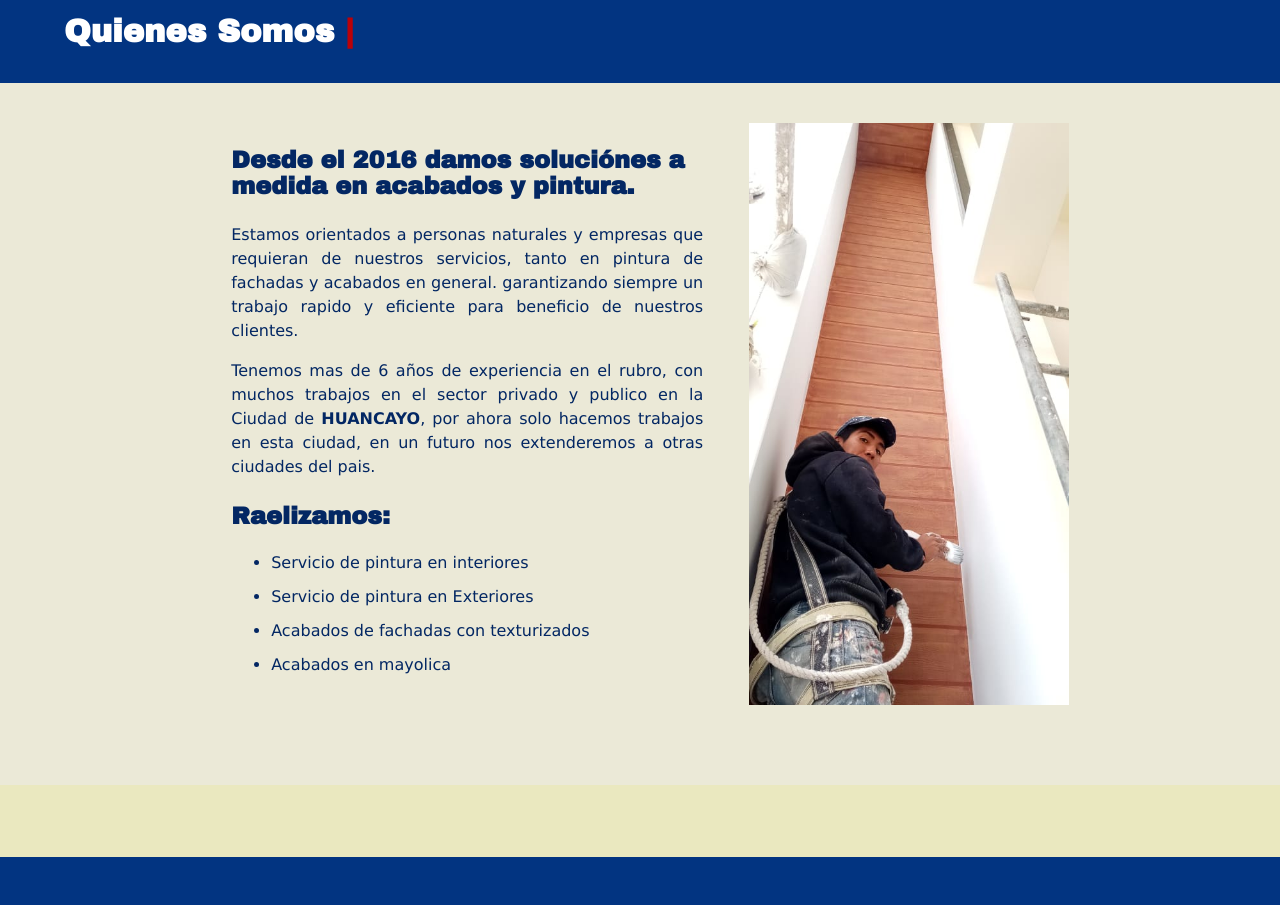
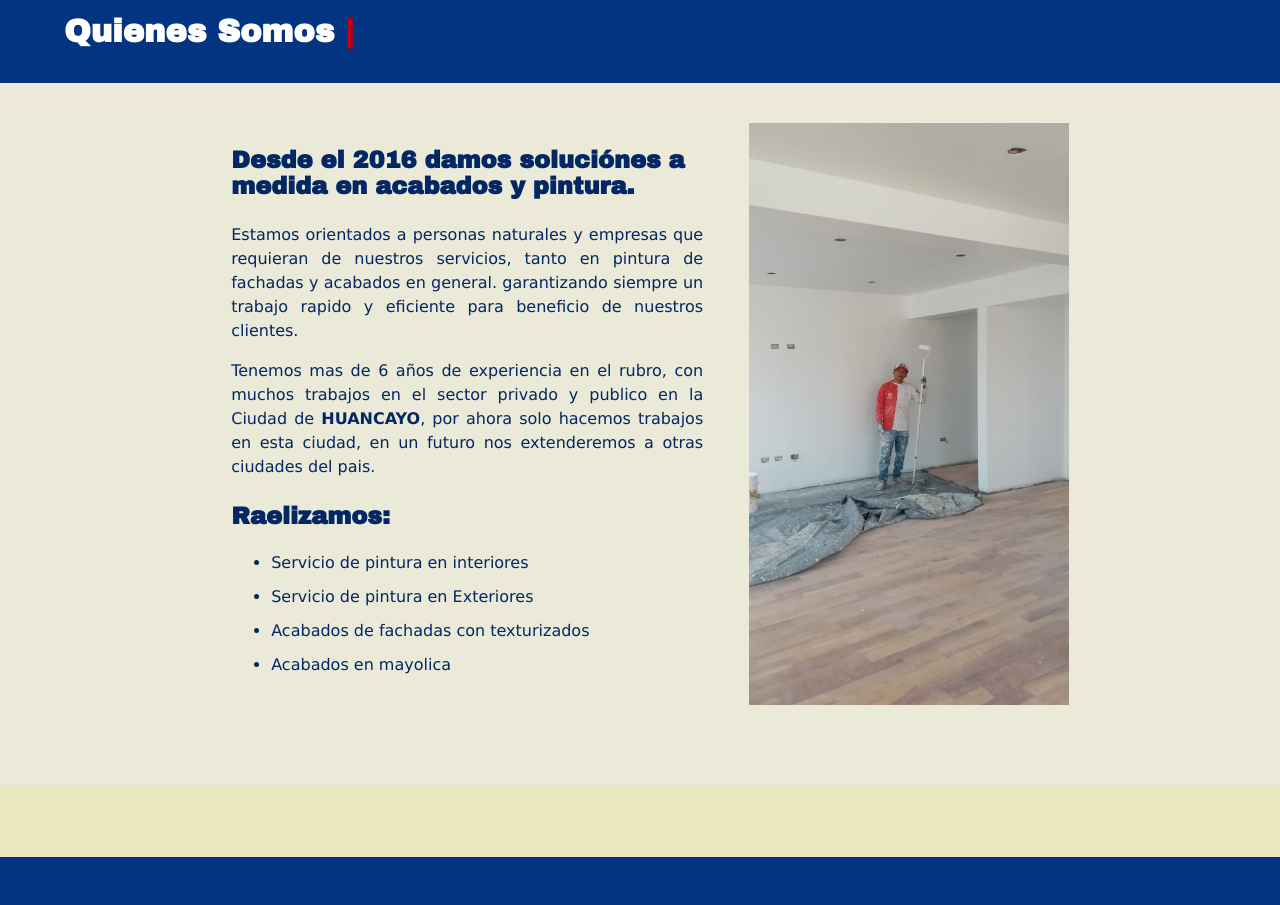
Before and after one commit to Manuel-condori/hc-acabados, a plain HTML site: page index.html in a window 1280 px wide. Shown: the part 900-1805 px from the top of the page. Drawn offline with Linux system fonts and the light colour scheme.

Commit message:
changed imagen to part quienes somos

```diff
--- a/resources/styles/style.css
+++ b/resources/styles/style.css
@@ -370,7 +370,7 @@ img#logo {
 }
 
 .container-description .imagen-container2{
-    background-image: url('../images/galeria10.jpg');
+    background-image: url('../images/galeria2.jpg');
     background-position: center;
     background-size: cover;
     width: 25%;
```
